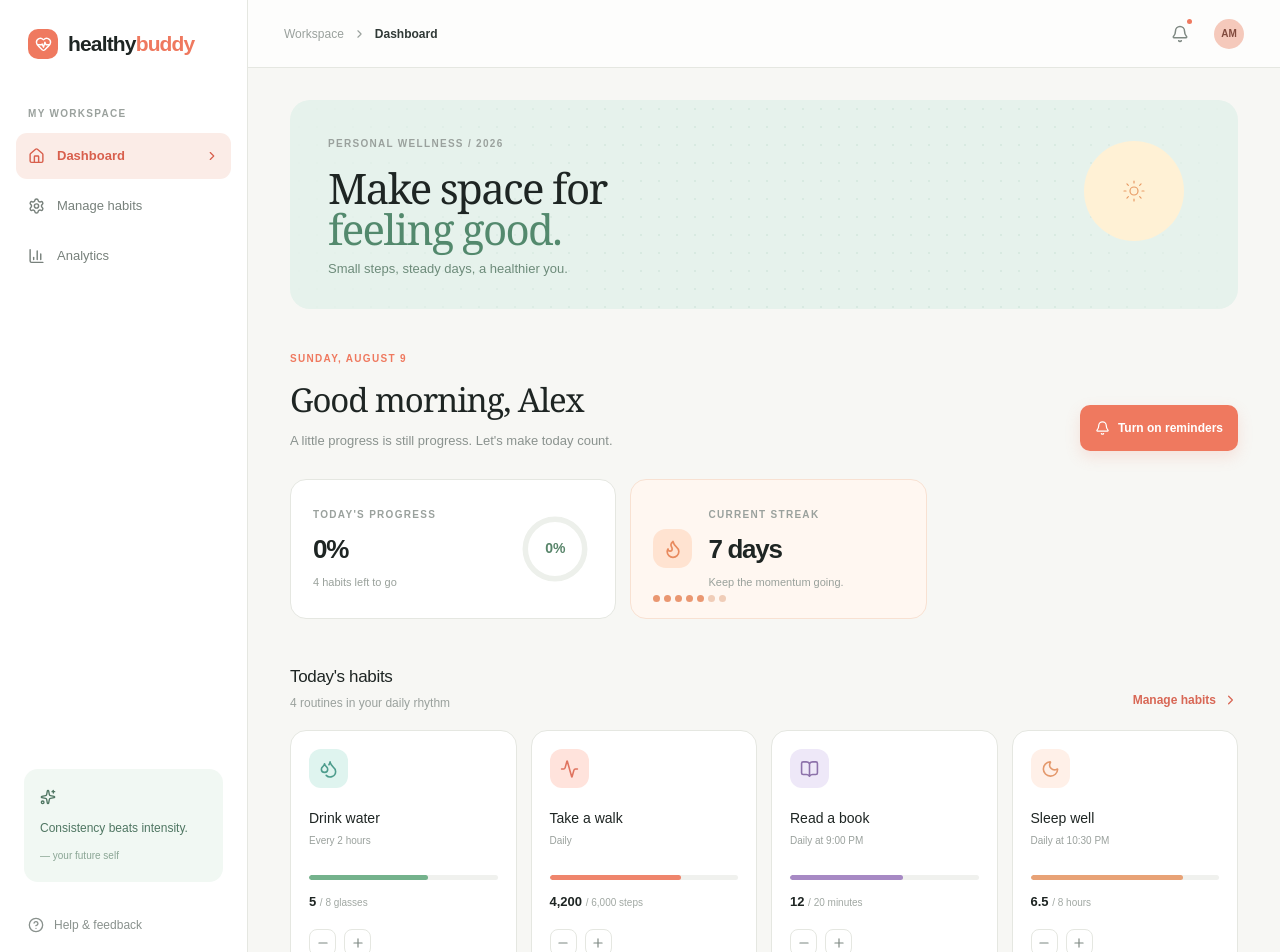
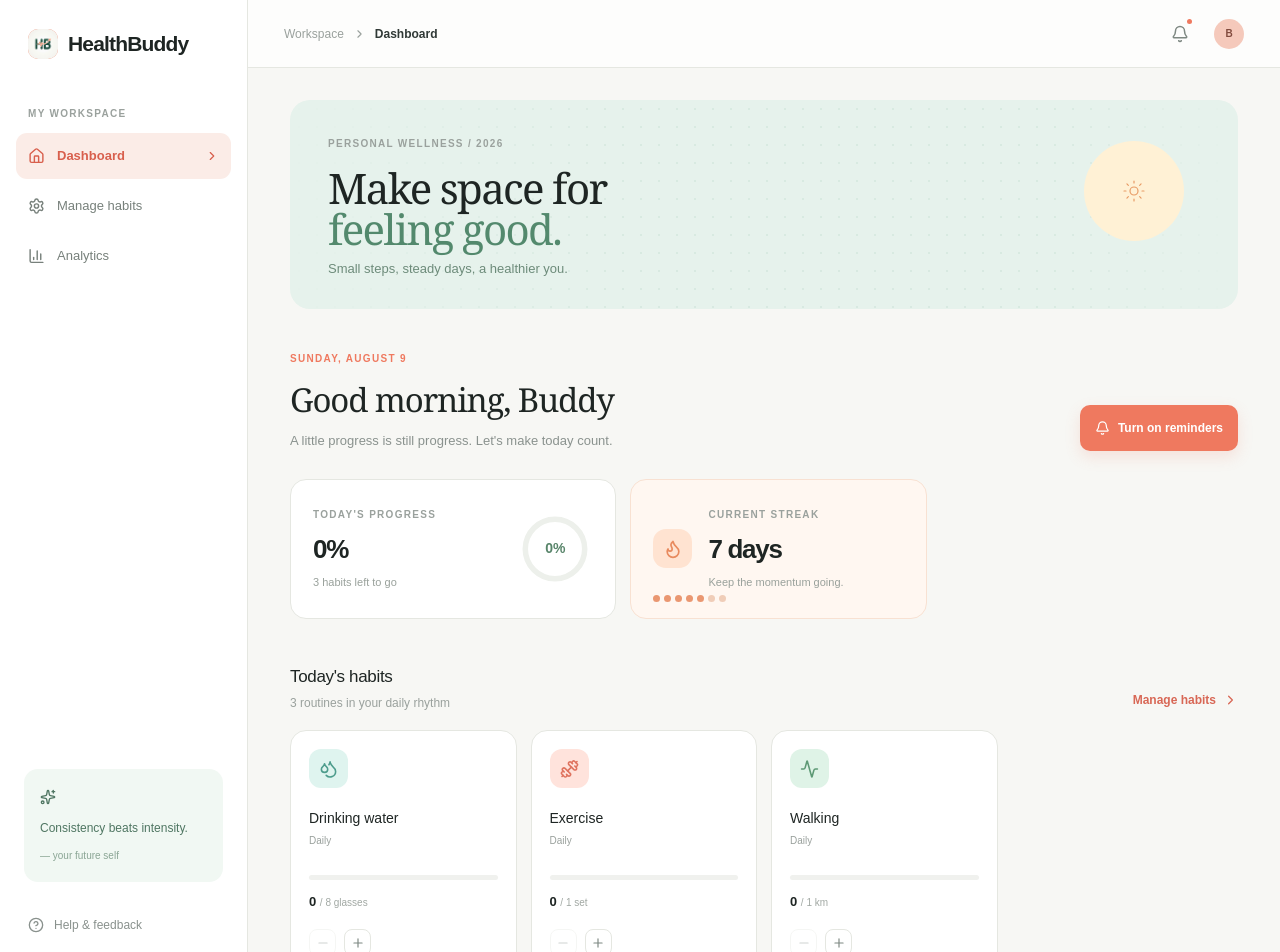
Before and after one commit to ArpenLad/HealthyBuddy, a Next.js app: page / in a window 1280 px wide. Shown: the top 952 px of the page. Built offline with nearby package versions, Linux system fonts and the light colour scheme.

Commit message:
feat: update brand icon and app metadata, adjust default logs
Co-authored-by: Arpen Lad <26296548+ArpenLad@users.noreply.github.com>

```diff
--- a/app/layout.tsx
+++ b/app/layout.tsx
@@ -6,6 +6,7 @@ export const metadata: Metadata = {
   title: 'HealthyBuddy — Make space for feeling good',
   description: 'A gentle daily wellness tracker for building healthy habits that stick.',
   generator: 'v0.app',
+  icons: { icon: '/hb-logo.png', apple: '/hb-logo.png' },
 }
 
 export const viewport: Viewport = {
--- a/app/page.tsx
+++ b/app/page.tsx
@@ -44,13 +44,12 @@ type Habit = {
 type Logs = Record<string, number>
 type DailyLogs = Record<string, Logs>
 
-const defaultLogs: Logs = { water: 5, steps: 4200, read: 12, sleep: 6.5 }
+const defaultLogs: Logs = { water: 0, exercise: 0, walking: 0 }
 
 const initialHabits: Habit[] = [
-  { id: 'water', name: 'Drink water', icon: 'droplets', color: 'aqua', goal: 8, unit: 'glasses', schedule: 'Every 2 hours', enabled: true },
-  { id: 'steps', name: 'Take a walk', icon: 'steps', color: 'coral', goal: 6000, unit: 'steps', schedule: 'Daily', enabled: true },
-  { id: 'read', name: 'Read a book', icon: 'book', color: 'lavender', goal: 20, unit: 'minutes', schedule: 'Daily at 9:00 PM', enabled: true },
-  { id: 'sleep', name: 'Sleep well', icon: 'moon', color: 'peach', goal: 8, unit: 'hours', schedule: 'Daily at 10:30 PM', enabled: true },
+  { id: 'water', name: 'Drinking water', icon: 'droplets', color: 'aqua', goal: 8, unit: 'glasses', schedule: 'Daily', enabled: true },
+  { id: 'exercise', name: 'Exercise', icon: 'dumbbell', color: 'coral', goal: 1, unit: 'set', schedule: 'Daily', enabled: true },
+  { id: 'walking', name: 'Walking', icon: 'steps', color: 'mint', goal: 1, unit: 'km', schedule: 'Daily', enabled: true },
 ]
 
 const iconMap: Record<string, any> = { droplets: Droplets, steps: Activity, book: BookOpen, moon: Moon, leaf: Leaf, dumbbell: Dumbbell }
@@ -72,6 +71,12 @@ export default function Page() {
 
   useEffect(() => {
     try {
+      const resetKey = 'healthybuddy-production-reset-v2'
+      if (process.env.NODE_ENV === 'production' && localStorage.getItem(resetKey) !== 'done') {
+        localStorage.removeItem('healthybuddy')
+        localStorage.setItem(resetKey, 'done')
+        return
+      }
       const saved = JSON.parse(localStorage.getItem('healthybuddy') || '{}')
       if (saved.habits) setHabits(saved.habits)
       if (saved.dailyLogs) setDailyLogs(saved.dailyLogs)
@@ -119,7 +124,7 @@ export default function Page() {
         <header className="topbar">
           <button className="icon-button mobile-menu" onClick={() => setMobileOpen(true)} aria-label="Open menu"><Menu /></button>
           <div className="crumb"><span>Workspace</span><ChevronRight /><strong>{view}</strong></div>
-          <div className="top-actions"><button className="icon-button" onClick={() => setToast('No new updates today.')} aria-label="Notifications"><Bell /><i /></button><div className="avatar">AM</div></div>
+          <div className="top-actions"><button className="icon-button" onClick={() => setToast('No new updates today.')} aria-label="Notifications"><Bell /><i /></button><div className="avatar">B</div></div>
         </header>
         <div className="page-wrap">
           <div className="cover"><div className="cover-pattern" /><div className="cover-copy"><span className="eyebrow">PERSONAL WELLNESS / 2026</span><h1>Make space for<br /><em>feeling good.</em></h1><p>Small steps, steady days, a healthier you.</p></div><div className="sun-mark"><Sun /></div></div>
@@ -135,11 +140,11 @@ export default function Page() {
 
 function Sidebar({ view, setView, mobileOpen, setMobileOpen }: any) {
   const items = [{ name: 'Dashboard', icon: Home }, { name: 'Manage habits', icon: Settings }, { name: 'Analytics', icon: BarChart3 }]
-  return <><aside className={`sidebar ${mobileOpen ? 'open' : ''}`}><div className="brand"><span className="brand-icon"><HeartPulse /></span><span>healthy<span>buddy</span></span><button className="icon-button close-menu" onClick={() => setMobileOpen(false)}><X /></button></div><div className="workspace-label">MY WORKSPACE</div><nav>{items.map(({ name, icon: Icon }) => <button key={name} className={view === name ? 'active' : ''} onClick={() => setView(name)}><Icon />{name}<ChevronRight /></button>)}</nav><div className="sidebar-bottom"><div className="quote"><Sparkles /><p>Consistency beats intensity.</p><span>— your future self</span></div><button className="help"><CircleHelp /> Help & feedback</button><div className="user"><div className="avatar">AM</div><div><strong>Alex Morgan</strong><small>Personal account</small></div><MoreHorizontal /></div></div></aside>{mobileOpen && <button className="scrim" onClick={() => setMobileOpen(false)} aria-label="Close menu" />}</>
+  return <><aside className={`sidebar ${mobileOpen ? 'open' : ''}`}><div className="brand"><span className="brand-icon"><img src="/hb-logo.png" alt="HB" /></span><span>HealthBuddy</span><button className="icon-button close-menu" onClick={() => setMobileOpen(false)}><X /></button></div><div className="workspace-label">MY WORKSPACE</div><nav>{items.map(({ name, icon: Icon }) => <button key={name} className={view === name ? 'active' : ''} onClick={() => setView(name)}><Icon />{name}<ChevronRight /></button>)}</nav><div className="sidebar-bottom"><div className="quote"><Sparkles /><p>Consistency beats intensity.</p><span>— your future self</span></div><button className="help"><CircleHelp /> Help & feedback</button><div className="user"><div className="avatar">B</div><div><strong>Buddy</strong><small>Personal account</small></div><MoreHorizontal /></div></div></aside>{mobileOpen && <button className="scrim" onClick={() => setMobileOpen(false)} aria-label="Close menu" />}</>
 }
 
 function TodayView({ habits, logs, overall, streak, addAmount, requestNotifications, setToast, setView }: any) {
-  return <div className="dashboard"><div className="welcome-row"><div><p className="eyebrow coral-text">{formatDate().toUpperCase()}</p><h2>Good morning, Alex</h2><p className="subtle">A little progress is still progress. Let&apos;s make today count.</p></div><button className="reminder-button" onClick={requestNotifications}><Bell /> Turn on reminders</button></div><div className="overview-grid"><div className="progress-card"><div><span className="card-label">TODAY&apos;S PROGRESS</span><strong>{overall}%</strong><p>{overall === 100 ? 'All habits complete.' : `${habits.length - habits.filter((h: Habit) => (logs[h.id] || 0) >= h.goal).length} habits left to go`}</p></div><ProgressRing value={overall} /></div><div className="streak-card"><div className="streak-icon"><Flame /></div><div><span className="card-label">CURRENT STREAK</span><strong>{streak} days</strong><p>Keep the momentum going.</p></div><div className="streak-dots">{[1, 2, 3, 4, 5, 6, 7].map((n) => <i key={n} className={n <= 5 ? 'filled' : ''} />)}</div></div></div><div className="section-heading"><div><h3>Today&apos;s habits</h3><p>{habits.length} routines in your daily rhythm</p></div><button className="text-button" onClick={() => setView('Manage habits')}>Manage habits <ChevronRight /></button></div><div className="habits-grid">{habits.map((habit: Habit) => <HabitCard key={habit.id} habit={habit} value={logs[habit.id] || 0} addAmount={addAmount} />)}</div></div>
+  return <div className="dashboard"><div className="welcome-row"><div><p className="eyebrow coral-text">{formatDate().toUpperCase()}</p><h2>Good morning, Buddy</h2><p className="subtle">A little progress is still progress. Let&apos;s make today count.</p></div><button className="reminder-button" onClick={requestNotifications}><Bell /> Turn on reminders</button></div><div className="overview-grid"><div className="progress-card"><div><span className="card-label">TODAY&apos;S PROGRESS</span><strong>{overall}%</strong><p>{overall === 100 ? 'All habits complete.' : `${habits.length - habits.filter((h: Habit) => (logs[h.id] || 0) >= h.goal).length} habits left to go`}</p></div><ProgressRing value={overall} /></div><div className="streak-card"><div className="streak-icon"><Flame /></div><div><span className="card-label">CURRENT STREAK</span><strong>{streak} days</strong><p>Keep the momentum going.</p></div><div className="streak-dots">{[1, 2, 3, 4, 5, 6, 7].map((n) => <i key={n} className={n <= 5 ? 'filled' : ''} />)}</div></div></div><div className="section-heading"><div><h3>Today&apos;s habits</h3><p>{habits.length} routines in your daily rhythm</p></div><button className="text-button" onClick={() => setView('Manage habits')}>Manage habits <ChevronRight /></button></div><div className="habits-grid">{habits.map((habit: Habit) => <HabitCard key={habit.id} habit={habit} value={logs[habit.id] || 0} addAmount={addAmount} />)}</div></div>
 }
 
 function HabitCard({ habit, value, addAmount }: any) {
```
Also changed, not shown: app/globals.css, public/hb-logo.png (added).
